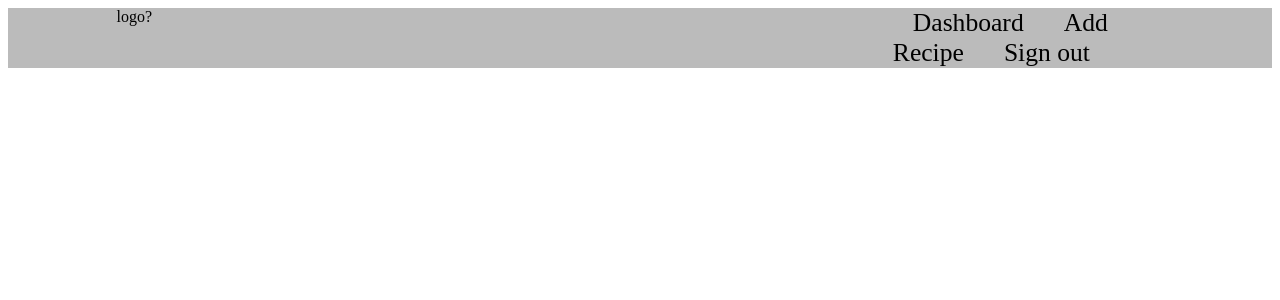
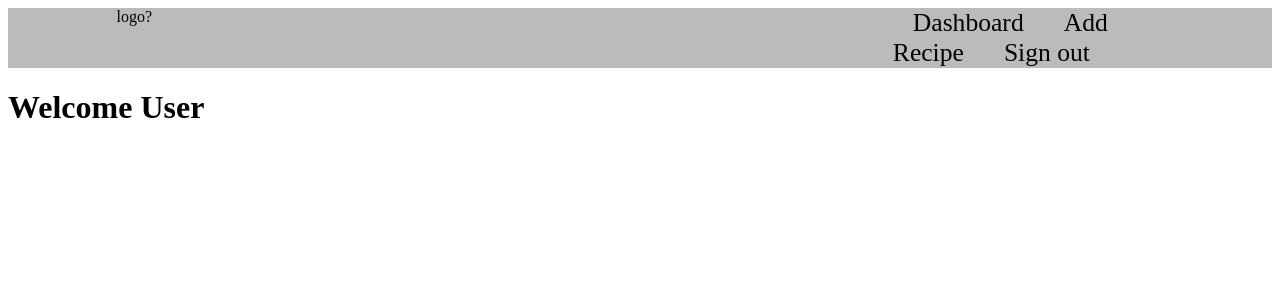
Before and after one commit to Secret-Recipes-Build-Week/frontend, a React (Create React App) app: page /dashboard in a window 1280 px wide. Shown: the top 300 px of the page. Built offline with nearby package versions, Linux system fonts and the light colour scheme; sample sign-in values are in the browser's storage.

Commit message:
set up dash

```diff
--- a/src/App.js
+++ b/src/App.js
@@ -1,24 +1,25 @@
 //packages
-import React from 'react';
-import {Route, Switch} from 'react-router-dom';
+import React from "react";
+import { Route, Switch } from "react-router-dom";
 
 //components
-import PrivateRoute from './components/PrivateRoute';
-import TestComponent from'./components/testComponent/TestComponent';
-import Nav from './components/Nav/Nav';
-import AddRecipe from './components/AddRecipe/AddRecipe';
+import PrivateRoute from "./components/PrivateRoute";
+import TestComponent from "./components/testComponent/TestComponent";
+import Nav from "./components/Nav/Nav";
+import AddRecipe from "./components/AddRecipe/AddRecipe";
+import Dashboard from "./components/Dashboard";
 
 const App = () => {
   return (
     <div>
-      <Nav/>
+      <Nav />
       <Switch>
-        <PrivateRoute exact path='/' component={TestComponent}/>
-        {/* <Route path='/'/> */}
-        <Route path='/add' component={AddRecipe}/>
+        <PrivateRoute path="/dashboard" component={Dashboard} />
+        <Route path="/add" component={AddRecipe} />
+        <PrivateRoute exact path="/" component={TestComponent} />
       </Switch>
     </div>
   );
-}
+};
 
 export default App;
--- /dev/null
+++ b/src/components/Dashboard.js
@@ -0,0 +1,9 @@
+import React from "react";
+
+export default function Dashboard() {
+  return (
+    <div>
+      <h1>Welcome User</h1>
+    </div>
+  );
+}
```
Also changed, not shown: 1 other file (tests, documents, lock files or other folders).
